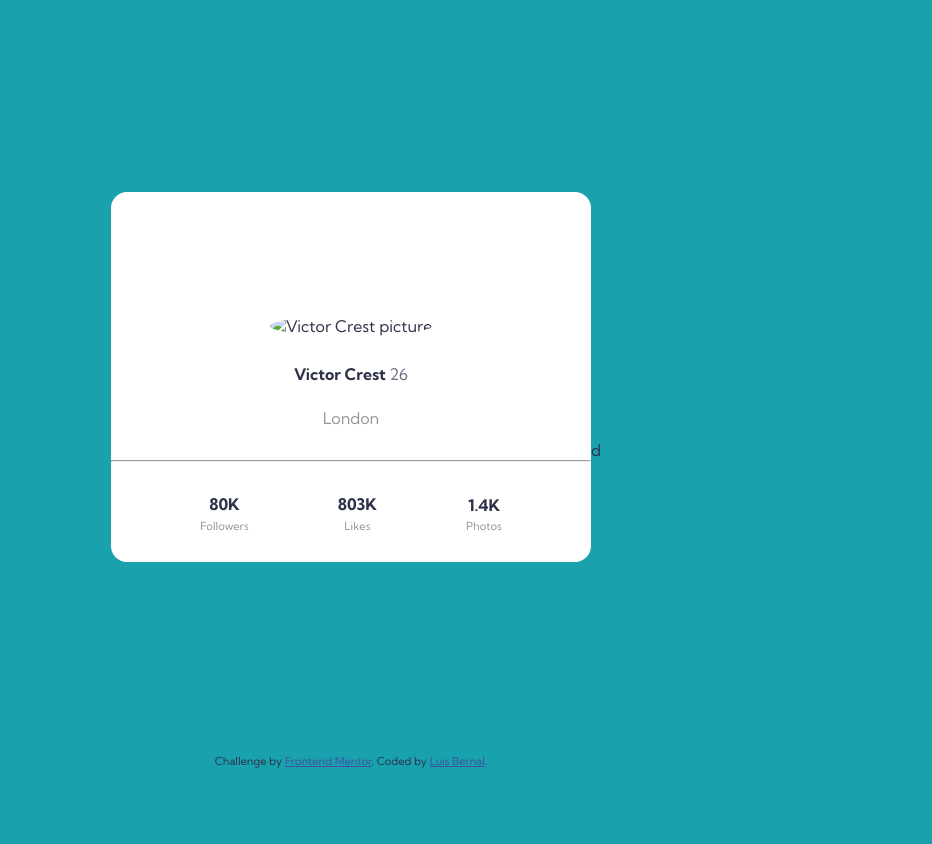
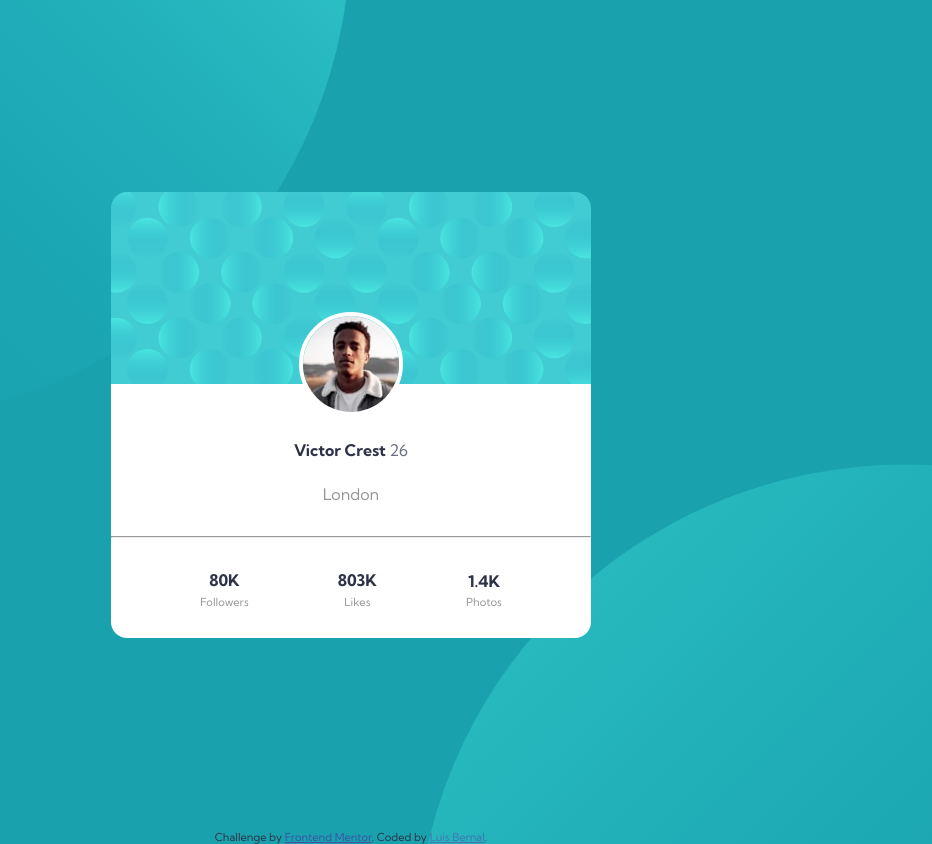
Before and after one commit to FrontendMentor-Lecap/fem-profileCardComponent, a plain HTML site: page index.html in a window 1280 px wide. Shown: the whole page, without its empty margins (289-1221 px from the left). Before the commit the page ends 800 px from the top, so only its background shows below. Drawn offline with Linux system fonts and the light colour scheme; the site is published under a folder, as on GitHub Pages, so addresses that start at the root find nothing.

Commit message:
image address corrected

```diff
--- a/index.html
+++ b/index.html
@@ -31,11 +31,11 @@
     </style>
   </head>
   <body>
-    <img src="/images/bg-pattern-top.svg" alt="blue circle background" class="bg-pattern-top">
-    <img src="/images/bg-pattern-bottom.svg" alt="blue circle background" class="bg-pattern-bottom">
+    <img src="images/bg-pattern-top.svg" alt="blue circle background" class="bg-pattern-top">
+    <img src="images/bg-pattern-bottom.svg" alt="blue circle background" class="bg-pattern-bottom">
     <div class="card">
       <div class="card__top">
-        <img src="/images/image-victor.jpg" alt="Victor Crest picture" />
+        <img src="images/image-victor.jpg" alt="Victor Crest picture" />
         <h1 class="name">Victor Crest <span>26</span></h1>
         <h2>London</h2>
       </div>
--- a/style.css
+++ b/style.css
@@ -53,7 +53,7 @@ body {
 
 .card {
     background-color: white;
-    background-image: url(/images/bg-pattern-card.svg);
+    background-image: url(images/bg-pattern-card.svg);
     background-repeat: no-repeat;
     background-size: 100%;
     width: 20rem;
```
